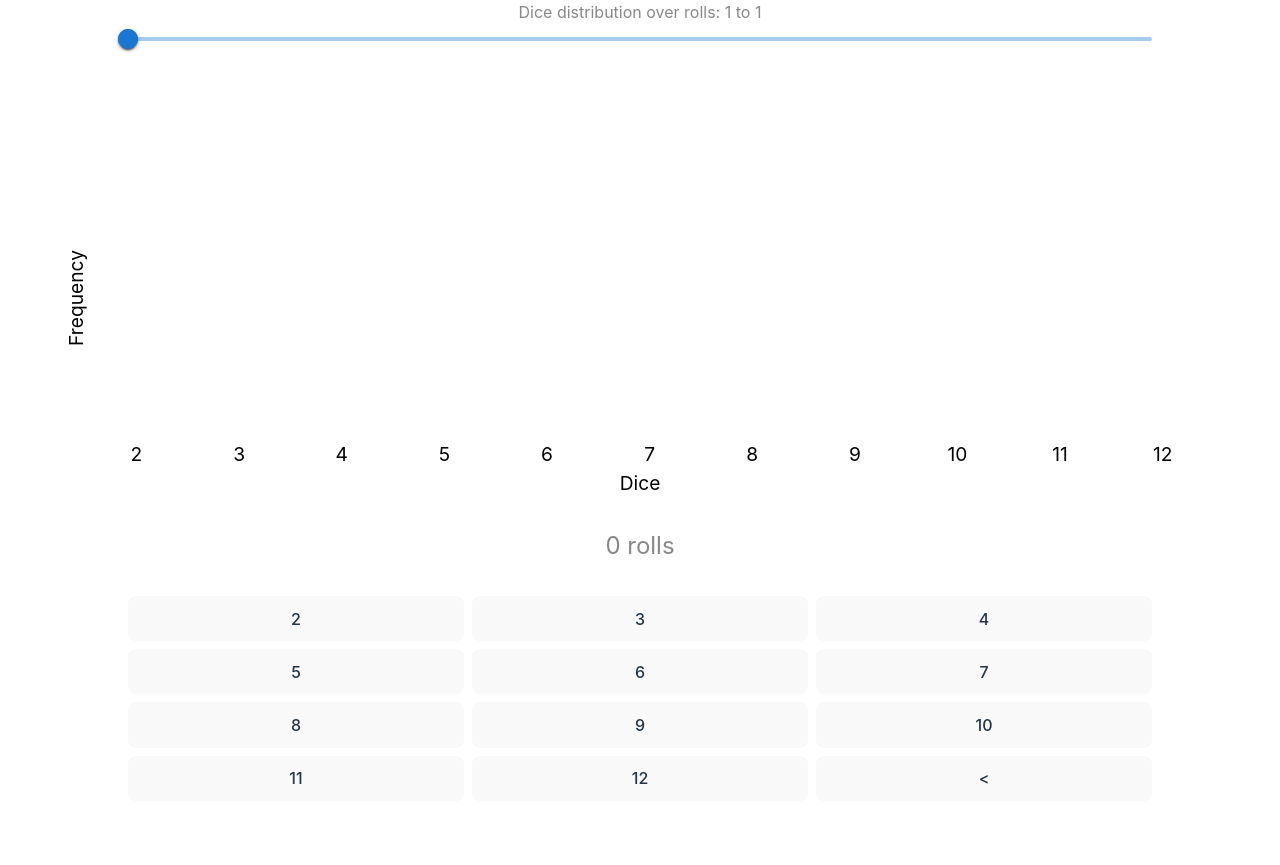
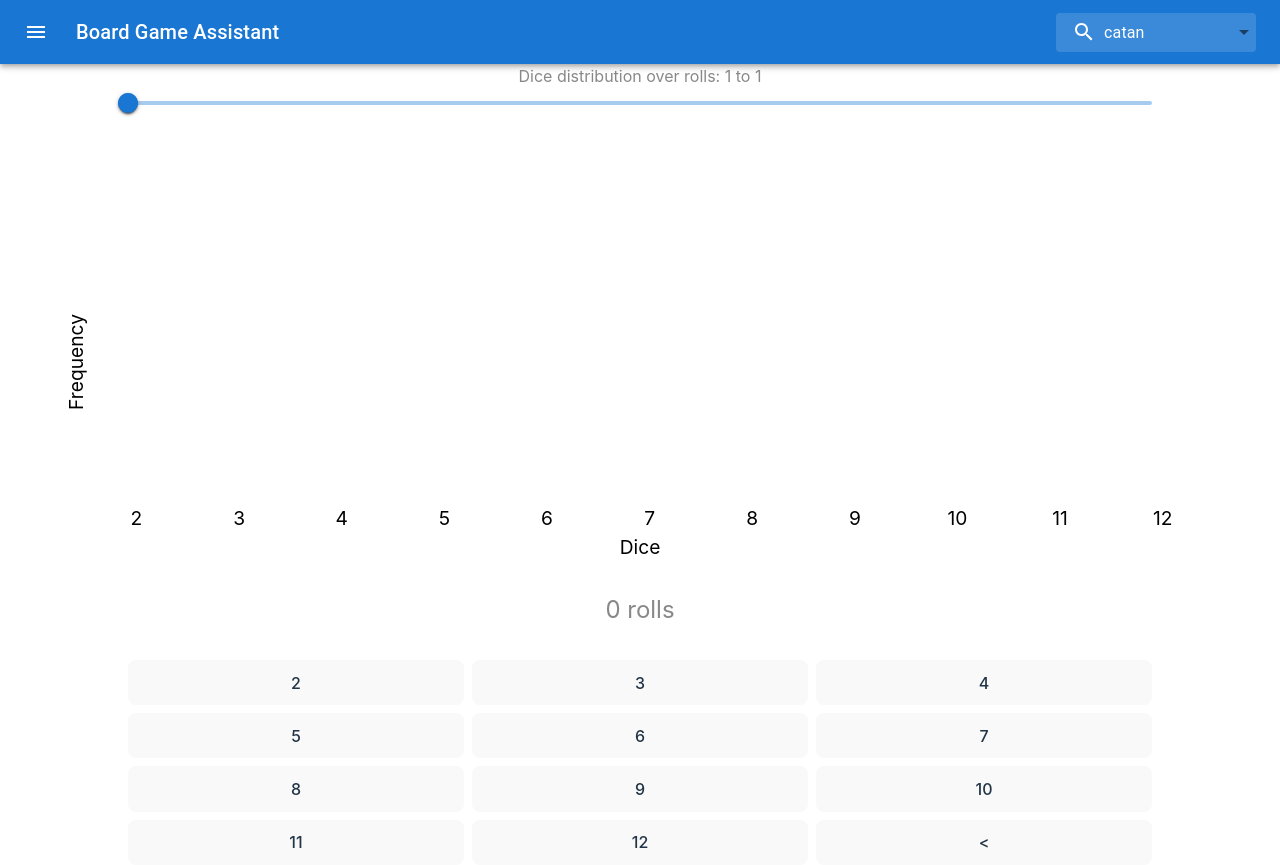
Before and after one commit to johanvandongen/boardgame-assistant, a React (Vite) app: page / in a window 1280 px wide. Before the commit the page ends 801 px from the top, so only its background shows below. Built offline with nearby package versions, Linux system fonts and the light colour scheme.

Commit message:
top navigation

```diff
--- a/package.json
+++ b/package.json
@@ -13,6 +13,7 @@
   "dependencies": {
     "@emotion/react": "^11.11.4",
     "@emotion/styled": "^11.11.5",
+    "@mui/icons-material": "^5.15.21",
     "@mui/material": "^5.15.21",
     "@mui/styled-engine-sc": "^6.0.0-alpha.18",
     "d3": "^7.9.0",
--- a/src/App.tsx
+++ b/src/App.tsx
@@ -1,33 +1,145 @@
-// import { useState } from "react";
+import { useState } from "react";
 import "./App.css";
-// import { Histogram } from "./visualisation/histogram/Histogram";
-import styled from "styled-components";
 import { RunningDiceStatisTics } from "./RunningDiceStatisics";
+import {
+    AppBar,
+    Autocomplete,
+    Box,
+    IconButton,
+    InputBase,
+    Toolbar,
+    Typography,
+} from "@mui/material";
+import { styled, alpha } from "@mui/material/styles";
+import MenuIcon from "@mui/icons-material/Menu";
+import SearchIcon from "@mui/icons-material/Search";
+import { EmptyPage } from "./EmptyPage";
 
 function App() {
-    // const [count, setCount] = useState(0);
+    type GameItem = {
+        label: string;
+        component: JSX.Element | null;
+    };
+
+    const gameItems: GameItem[] = [
+        { label: "catan", component: <RunningDiceStatisTics /> },
+        { label: "risk", component: null },
+    ];
+
+    const [game, setGame] = useState<GameItem | null>(gameItems[0]);
+    const [inputValue, setInputValue] = useState("");
 
     return (
         <PageWrapper>
-            <RunningDiceStatisTics />
-            {/* <div className="card">
-                <button onClick={() => setCount((count) => count + 1)}>count is {count}</button>
-                <p>
-                    Edit <code>src/App.tsx</code> and save to test HMR
-                </p>
-            </div> */}
-            {/* <p className="read-the-docs">Click on the Vite and React logos to learn more</p> */}
+            <Box sx={{ width: "100%" }}>
+                <AppBar position="static">
+                    <Toolbar>
+                        <IconButton
+                            size="large"
+                            edge="start"
+                            color="inherit"
+                            aria-label="open drawer"
+                            sx={{ mr: 2 }}
+                        >
+                            <MenuIcon />
+                        </IconButton>
+                        <Typography
+                            variant="h6"
+                            noWrap
+                            component="div"
+                            sx={{ flexGrow: 1, display: { xs: "none", sm: "block" } }}
+                        >
+                            Board Game Assistant
+                        </Typography>
+                        <Search>
+                            <SearchIconWrapper>
+                                <SearchIcon />
+                            </SearchIconWrapper>
+                            <Autocomplete
+                                disablePortal
+                                id="combo-box-demo"
+                                value={game === null ? null : game.label}
+                                onChange={(event: unknown, newValue: string | null) => {
+                                    // setGame(newValue);
+                                    if (newValue === null || newValue === undefined) {
+                                        setGame(null);
+                                    } else {
+                                        const newGame = gameItems.filter(
+                                            (g) => g.label === newValue
+                                        );
+                                        newGame.length > 0 ? setGame(newGame[0]) : setGame(null);
+                                    }
+                                }}
+                                inputValue={inputValue}
+                                onInputChange={(event, newInputValue) => {
+                                    setInputValue(newInputValue);
+                                }}
+                                renderInput={(params) => {
+                                    // eslint-disable-next-line @typescript-eslint/no-unused-vars
+                                    const { InputLabelProps, InputProps, ...rest } = params;
+                                    return <StyledInputBase {...params.InputProps} {...rest} />;
+                                }}
+                                options={gameItems.map((option) => option.label)}
+                                sx={{ width: 200 }}
+                            />
+                        </Search>
+                    </Toolbar>
+                </AppBar>
+            </Box>
+            {game?.component === null ? <EmptyPage /> : game?.component}
         </PageWrapper>
     );
 }
 
-const PageWrapper = styled.div`
-    width: 100%;
-    /* border: 1px solid blue; */
-    display: flex;
-    flex-direction: column;
-    justify-content: center;
-    align-items: center;
-`;
+const PageWrapper = styled("div")(() => ({
+    width: "100%",
+    height: "100%",
+    display: "flex",
+    flexDirection: "column",
+    justifyContent: "center",
+    alignItems: "center",
+}));
+
+const Search = styled("div")(({ theme }) => ({
+    position: "relative",
+    borderRadius: theme.shape.borderRadius,
+    backgroundColor: alpha(theme.palette.common.white, 0.15),
+    "&:hover": {
+        backgroundColor: alpha(theme.palette.common.white, 0.25),
+    },
+    marginLeft: 0,
+    width: "100%",
+    [theme.breakpoints.up("sm")]: {
+        marginLeft: theme.spacing(1),
+        width: "auto",
+    },
+}));
+
+const SearchIconWrapper = styled("div")(({ theme }) => ({
+    padding: theme.spacing(0, 2),
+    height: "100%",
+    position: "absolute",
+    pointerEvents: "none",
+    display: "flex",
+    alignItems: "center",
+    justifyContent: "center",
+}));
+
+const StyledInputBase = styled(InputBase)(({ theme }) => ({
+    color: "inherit",
+    width: "100%",
+    "& .MuiInputBase-input": {
+        padding: theme.spacing(1, 1, 1, 0),
+        // vertical padding + font size from searchIcon
+        paddingLeft: `calc(1em + ${theme.spacing(4)})`,
+        transition: theme.transitions.create("width"),
+        [theme.breakpoints.up("sm")]: {
+            width: "12ch",
+            "&:focus": {
+                width: "20ch",
+            },
+        },
+    },
+}));
 
 export default App;
--- /dev/null
+++ b/src/EmptyPage.tsx
@@ -0,0 +1,15 @@
+import * as React from "react";
+
+import { styled } from "@mui/material/styles";
+
+export function EmptyPage() {
+    return <EmptyPageContainer>Wow such empty..</EmptyPageContainer>;
+}
+
+const EmptyPageContainer = styled("div")(() => ({
+    // height: "100vh",
+    paddingTop: "5rem",
+    // border: "1px solid black",
+    color: "#888",
+    // width: "100%",
+}));
```
Also changed, not shown: 1 other file (tests, documents, lock files or other folders).
